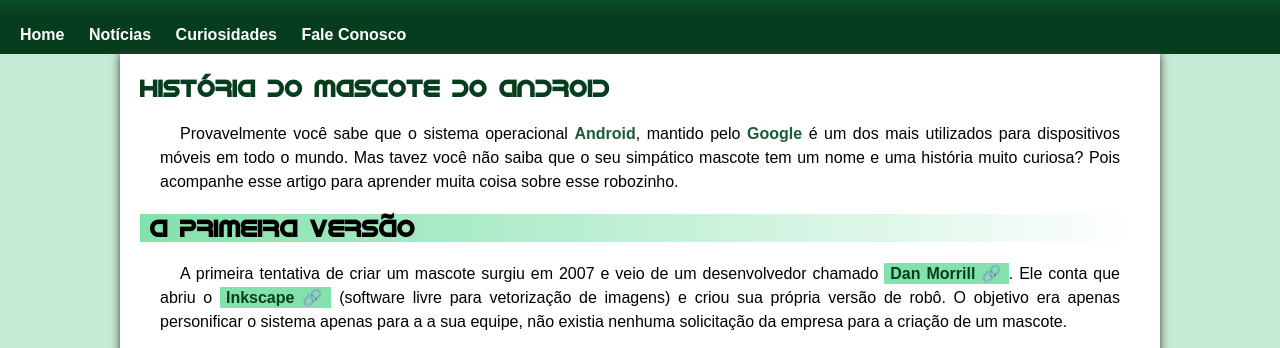
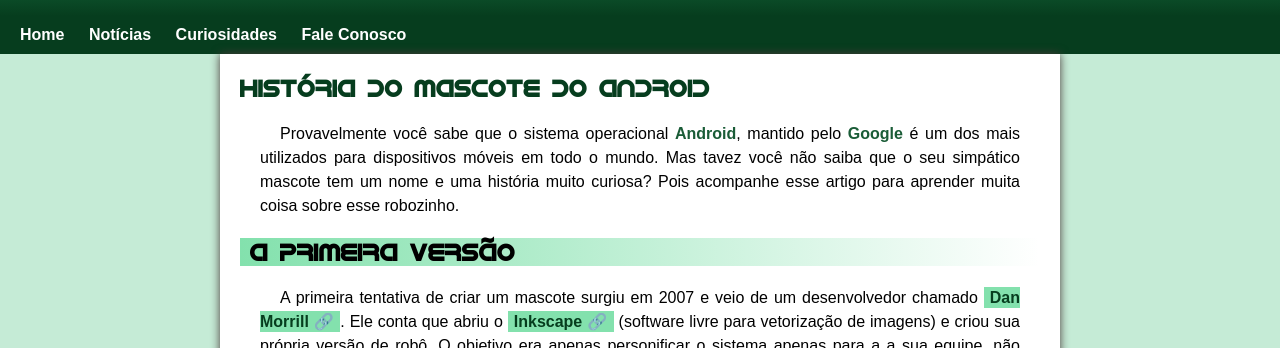
Before and after one commit to lucassale/html-css, a plain HTML site: page DESAFIOS/TRE010/index.html in a window 1280 px wide. Shown: the part 174-522 px from the top of the page. Drawn offline with Linux system fonts and the light colour scheme.

Commit message:
Update style.css

```diff
--- a/DESAFIOS/TRE010/estilo/style.css
+++ b/DESAFIOS/TRE010/estilo/style.css
@@ -82,8 +82,8 @@ nav > a:hover{
 
 main{
     background-color: white;
-    min-width: 600px;
-    max-width: 1000px;
+    min-width: 450px;
+    max-width: 800px;
     margin: auto;
     margin-bottom: 20px;
     padding: 20px;
```
